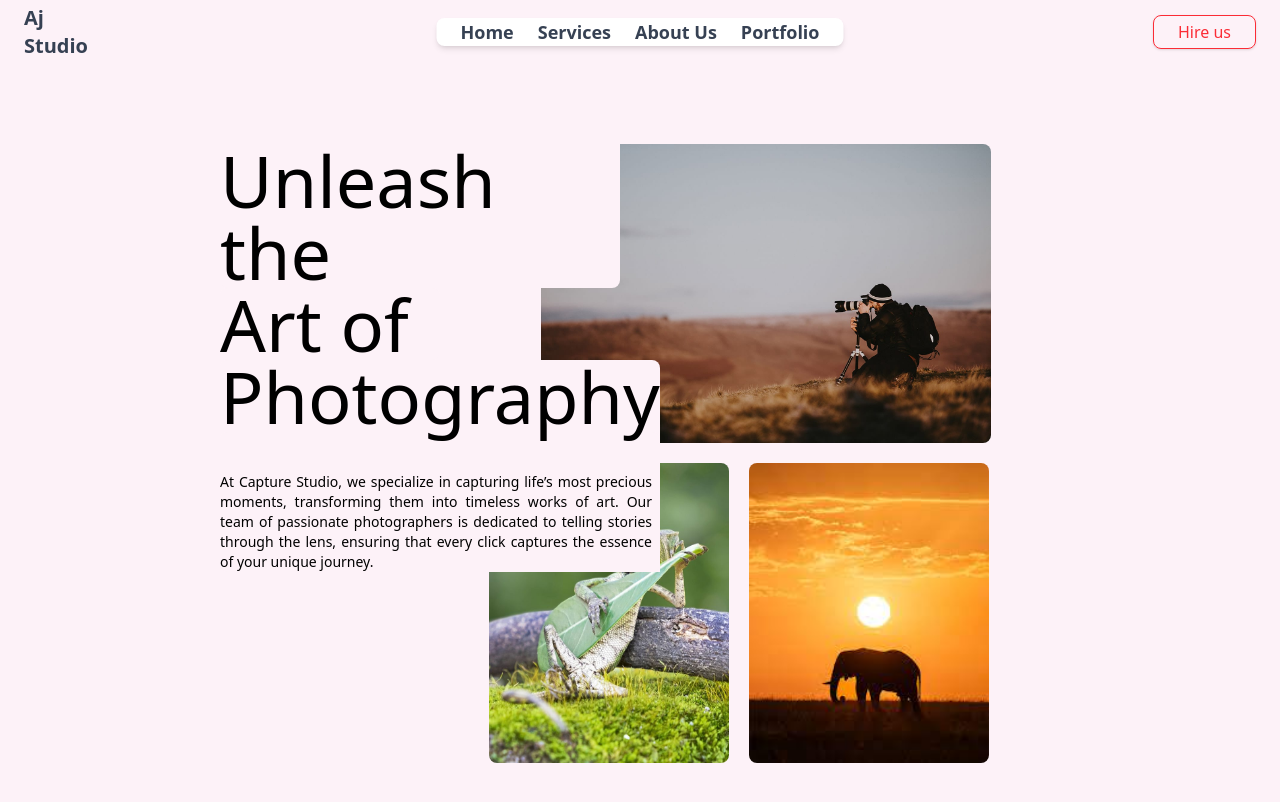
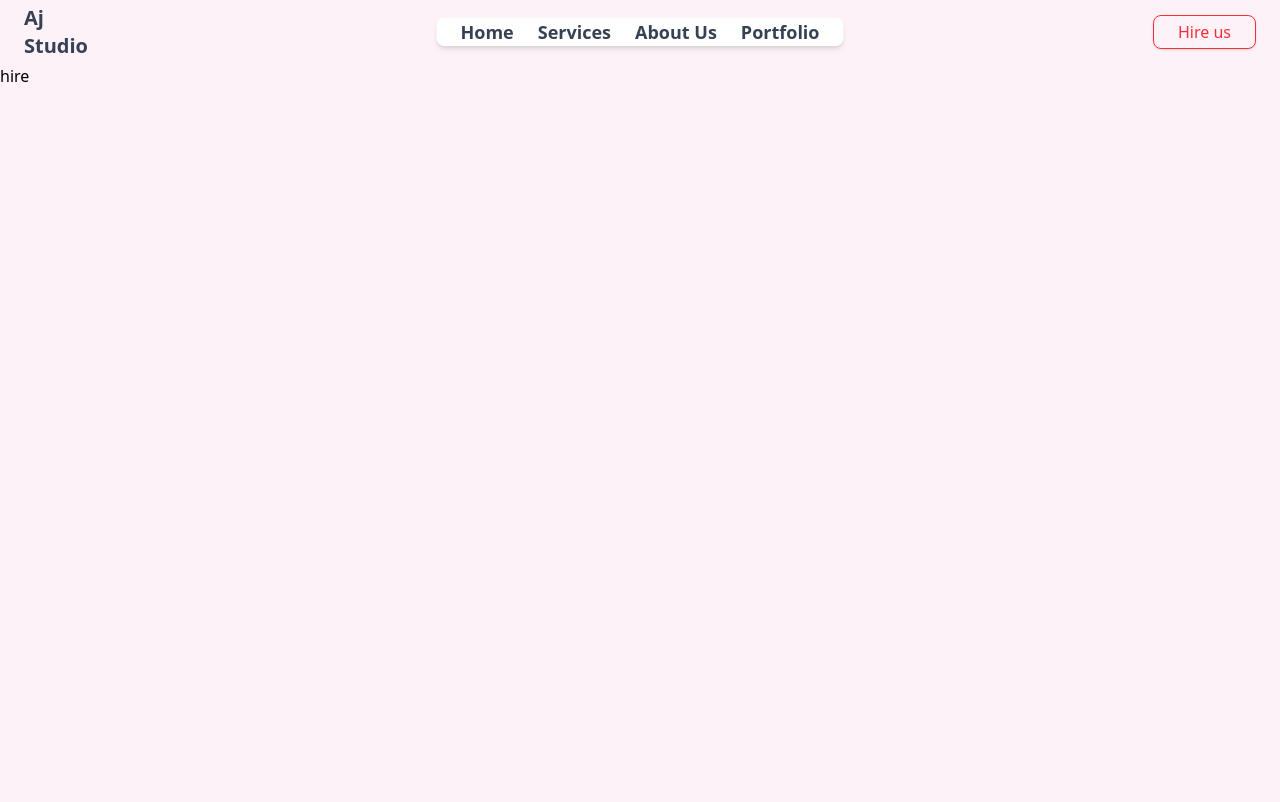
Before and after one commit to ajay-mkumar/photo-studio-UI, a React (Vite) app: page / in a window 1280 px wide. Both pictures are taken after a click on the button "Hire us". Shown: the top 802 px of the page. Built offline with nearby package versions, Linux system fonts and the light colour scheme.

Commit message:
modal context developed for toggling modal

```diff
--- a/src/App.tsx
+++ b/src/App.tsx
@@ -1,15 +1,26 @@
-import HomePage from "./components/Homepage"
-import NavBar from "./components/NavBar"
+import HomePage from "./components/HomePage";
+import NavBar from "./components/NavBar";
+import { HIRE_US, HOMEPAGE } from "./constants/constants";
+import { useModal } from "./context/ModalContext";
+import { ModalProvider } from "./context/ModalProvider";
 
-
-function App() {
+function AppContent() {
+  const { modal } = useModal();
 
   return (
-    < >
-    <NavBar />
-    <HomePage />
+    <>
+      <NavBar />
+      {modal === HOMEPAGE && <HomePage />}
+      {modal === HIRE_US && <p>hire</p>}
     </>
-  )
+  );
+}
+function App() {
+  return (
+    <ModalProvider defaultModal={HOMEPAGE}>
+      <AppContent />
+    </ModalProvider>
+  );
 }
 
-export default App
+export default App;
--- a/src/components/NavBar.tsx
+++ b/src/components/NavBar.tsx
@@ -1,4 +1,9 @@
+import { HIRE_US } from "../constants/constants";
+import { useModal } from "../context/ModalContext";
+
 function NavBar() {
+  const { toggleModal } = useModal();
+
   return (
     <div className="flex items-center justify-between h-16 px-6 relative">
       {/* Left: Logo */}
@@ -27,7 +32,10 @@ function NavBar() {
       </div>
 
       {/* Right: Button */}
-      <button className="border-pink text-red-500 px-6 py-1 cursor-pointer border rounded-lg shadow hover:bg-red-500 hover:text-white transition duration-200 z-10">
+      <button
+        onClick={() => toggleModal(HIRE_US)}
+        className="border-pink text-red-500 px-6 py-1 cursor-pointer border rounded-lg shadow hover:bg-red-500 hover:text-white transition duration-200 z-10"
+      >
         Hire us
       </button>
     </div>
--- /dev/null
+++ b/src/constants/constants.ts
@@ -0,0 +1,2 @@
+export const HOMEPAGE = "homepage";
+export const HIRE_US = "hire us";
--- /dev/null
+++ b/src/context/ModalContext.tsx
@@ -0,0 +1,18 @@
+import { createContext, useContext } from "react";
+
+export type ModalContextType = {
+  modal: string;
+  toggleModal: (modal: string) => void;
+};
+
+export const ModalContext = createContext<ModalContextType | undefined>(
+  undefined
+);
+
+export const useModal = (): ModalContextType => {
+  const context = useContext(ModalContext);
+  if (!context) {
+    throw new Error("useModal must be used within a ModalProvider");
+  }
+  return context;
+};
--- /dev/null
+++ b/src/context/ModalProvider.tsx
@@ -0,0 +1,20 @@
+import { useState, type FC, type ReactNode } from "react";
+import { ModalContext } from "./ModalContext";
+
+export const ModalProvider: FC<{
+  children: ReactNode;
+  defaultModal?: string;
+}> = ({ children, defaultModal = "" }) => {
+  const [modal, setModal] = useState<string>(defaultModal);
+
+  const toggleModal = (modal: string) => {
+    console.log(`Toggling Modal to: ${modal}`);
+    setModal(modal);
+  };
+
+  return (
+    <ModalContext.Provider value={{ modal, toggleModal }}>
+      {children}
+    </ModalContext.Provider>
+  );
+};
```
Also changed, not shown: src/components/HomePage.tsx (+8 -8 lines).
